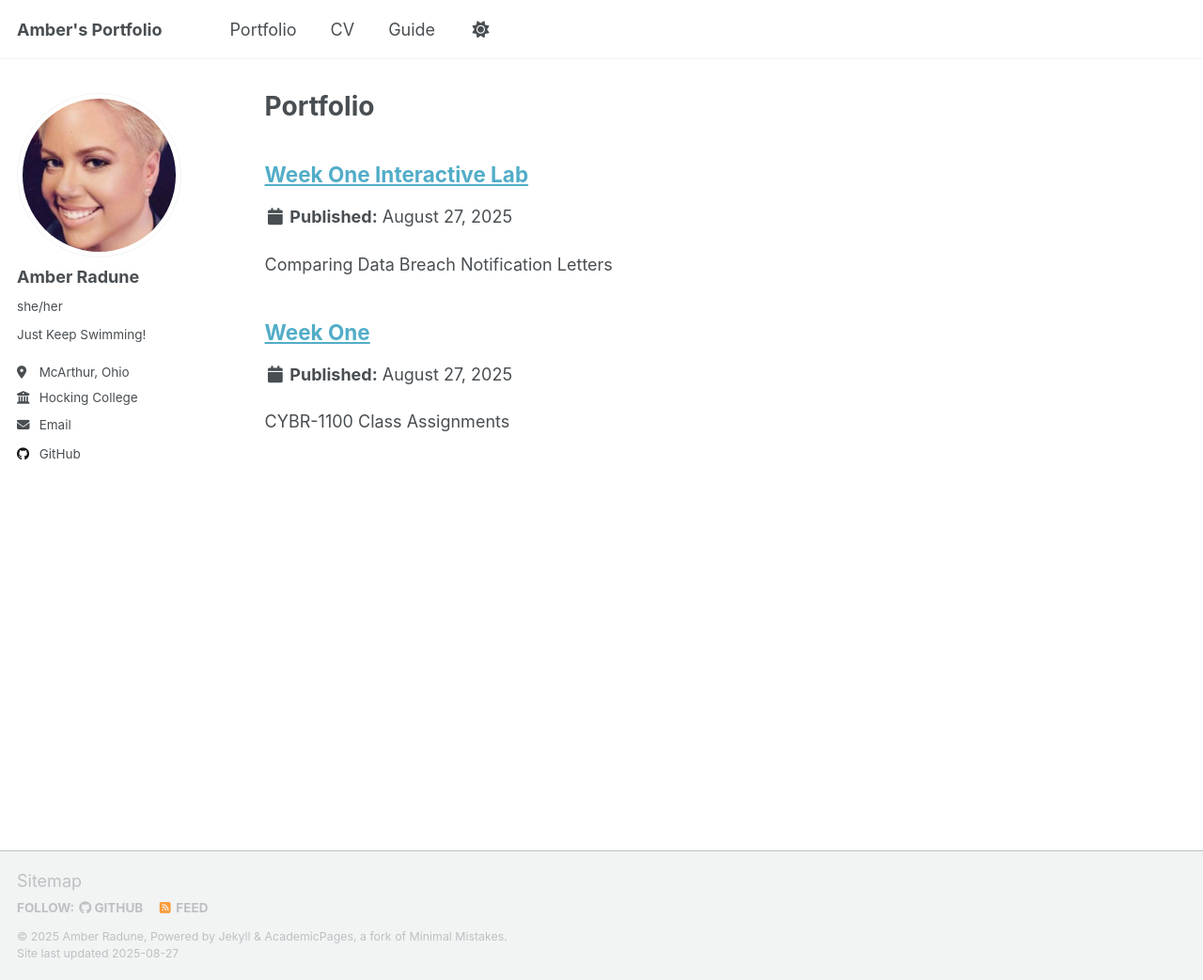
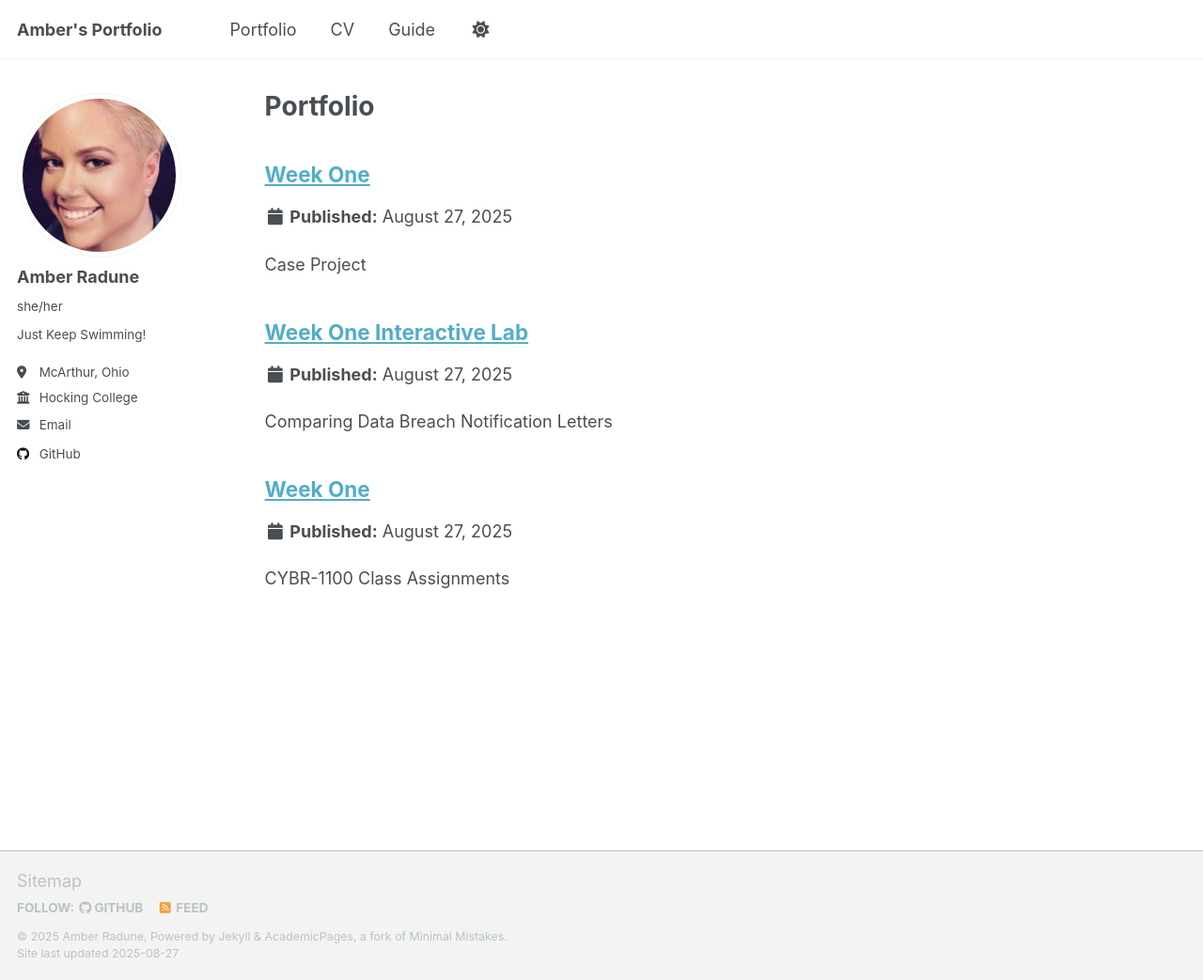
Before and after one commit to TinyBumblee/AmberR.github.io, a Jekyll site: the page built from _pages/portfolio.html, in a window 1280 px wide and 1043 px high. Shown: the whole window at 94% size. Built offline with Jekyll 4.4.1, drawn with Linux system fonts in a browser that asks for light colours; a script that is not in the unit is left out.

Commit message:
Update Week One Case Project.md

```diff
--- a/_portfolio/Week One Case Project.md
+++ b/_portfolio/Week One Case Project.md
@@ -1,3 +1,9 @@
+---
+title: "Week One"
+excerpt: "Case Project"
+collection: portfolio
+---
+
 Name: Amber Radune
 Class: CYBR-1100
 Date: August 22, 2025
```
